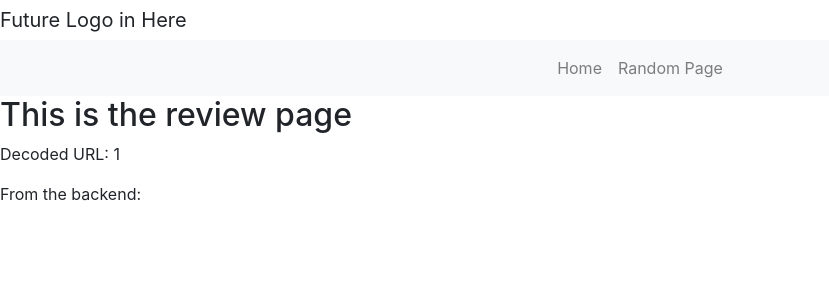
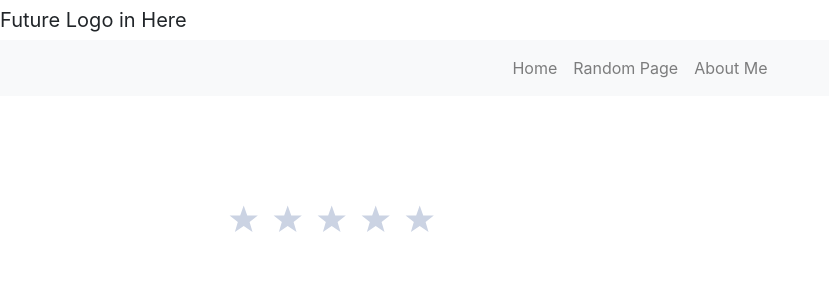
Before and after one commit to randomguy6/MovieWebsite, a React (Create React App) app in the folder client/: page /review/1 in a window 1280 px wide. Shown: the top 300 px of the page, without its empty margins (0-829 px from the left). Built offline with nearby package versions, Linux system fonts and the light colour scheme; no server answers.

Commit message:
Add about page and review body and header

```diff
--- /dev/null
+++ b/client/src/components/About/About.js
@@ -0,0 +1,14 @@
+import React, {Component} from 'react';
+import 'bootstrap/dist/css/bootstrap.min.css';
+import '../App.css';
+
+export default class About extends Component{
+
+  render() {
+    return (
+      <div key="about">
+        <h1>This is the about page</h1>
+      </div>
+    );
+  }
+}
--- a/client/src/components/App.js
+++ b/client/src/components/App.js
@@ -2,8 +2,9 @@ import React, {Component} from 'react';
 import { Route, Switch, BrowserRouter as Router } from 'react-router-dom';
 import Home from "./Home";
 import OtherPage from "./OtherPage/OtherPage";
-import Navigation from "./Navigation/Navigation"
-import Review from "./ReviewPage/Review"
+import Navigation from "./Navigation/Navigation";
+import Review from "./ReviewPage/Review";
+import About from "./About/About";
 import 'bootstrap/dist/css/bootstrap.min.css';
 import './App.css';
 
@@ -19,6 +20,7 @@ export default class App extends Component{
                 <Route exact path="/" component={Home} />
                 <Route exact path="/other/:id" component={OtherPage} />
                 <Route exact path="/review/:id" component={Review} />
+                <Route exact path="/about" component={About} />
             </Switch>
           </div>
         </Router>
--- a/client/src/components/Carousel/Carousel.js
+++ b/client/src/components/Carousel/Carousel.js
@@ -1,5 +1,5 @@
 import React, {Component} from 'react';
-import { Button, Container, Row, Col } from "reactstrap"
+import { Button, Row, Col } from "reactstrap"
 import Carousel from 'react-material-ui-carousel'
 import { Paper } from '@material-ui/core'
 import StarRating from "react-star-ratings"
--- a/client/src/components/Navigation/Navigation.js
+++ b/client/src/components/Navigation/Navigation.js
@@ -15,10 +15,11 @@ export default class Navigation extends Component{
       <div id="navigationBar">
         <Navbar.Brand>Future Logo in Here</Navbar.Brand>
         <Navbar bg="light" sticky="top">
-            <Nav className={style.centered}>
-                <NavLink className="links" exact="true" href="/" >Home</NavLink>
-                <NavLink className="links" exact="true" href="/other/123" >Random Page</NavLink>
-            </Nav>
+          <Nav className={style.centered}>
+              <NavLink exact="true" href="/">Home</NavLink>
+              <NavLink exact="true" href="/other/123">Random Page</NavLink>
+              <NavLink exact="true" href="/about">About Me</NavLink>
+          </Nav>
         </Navbar>
       </div>
     );
--- a/client/src/components/Navigation/Navigation.module.css
+++ b/client/src/components/Navigation/Navigation.module.css
@@ -8,3 +8,7 @@
     margin-left: auto;
     margin-right: auto;
 }
+
+.nav-link a:hover{
+    color: rgb(218,165,32);
+}
--- a/client/src/components/OtherPage/OtherPage.js
+++ b/client/src/components/OtherPage/OtherPage.js
@@ -11,8 +11,8 @@ export default class OtherPage extends Component{
     };
   }
 
-  render() {
-    return (
+  renderTestCarousel(){
+    return(
       <div id="carousel">
         <h1>This is just a playground</h1>
         {console.log("This is used to get the id of the url", this.props.match.params.id)}
@@ -21,7 +21,7 @@ export default class OtherPage extends Component{
             <Paper elevation={5}>
               <div class="row">
                 <div class="col">
-                    <img src="https://bloody-disgusting.com/wp-content/uploads/2019/04/Wicker-Man-e1556216964674.jpg"/>
+                  <img src="https://bloody-disgusting.com/wp-content/uploads/2019/04/Wicker-Man-e1556216964674.jpg" alt="something"/>
                 </div>
                 <div class="col">
                   <Typography variant="h5">Meh</Typography>
@@ -38,4 +38,14 @@ export default class OtherPage extends Component{
       </div>
     );
   }
+
+  render() {
+    return (
+      <div>
+        {this.renderTestCarousel()}
+        <p>Beb Le</p>
+        <p>Hoyo</p>
+      </div>
+    );
   }
+}
--- a/client/src/components/ReviewPage/Review.js
+++ b/client/src/components/ReviewPage/Review.js
@@ -1,4 +1,6 @@
 import React, {Component} from 'react';
+import { Container, Row } from "reactstrap";
+import StarRating from "react-star-ratings";
 import 'bootstrap/dist/css/bootstrap.min.css';
 import style from './Review.module.css';
 
@@ -7,26 +9,65 @@ export default class App extends Component{
   constructor(props){
     super(props)
     this.state = {
-      apiResponse: ""
+      movie: {}
     }
   }
 
   componentDidMount(){
     let name = decodeURI(this.props.match.params.id);
     fetch("/review/"+name)
-      .then(res => res.text())
-      .then(res => this.setState({apiResponse: res}))
+      .then(res => res.json())
+      .then(movie => this.setState({movie}))
+  }
+
+  renderHeader(){
+    return(
+      <Container className={style.header} id="reviewHeader">
+        <h1>{this.state.movie.title}</h1>
+        <StarRating rating={this.state.movie.rating}
+                    starRatedColor="rgb(218,165,32)"
+                    starDimension="30px"
+                />
+      </Container>
+    );
+  }
+
+  generateReview(){
+    const movie = this.state.movie;
+    try{
+      var items = movie.review.split("\n");
+      var ret = [];
+      var count = 0;
+      items.forEach((paragraph) =>{
+        ret.push(
+          <Row key={"paragraph" + count}>
+            <p>{paragraph}</p>
+          </Row>
+        );
+        count++;
+      });
+      return ret;
+    }
+    catch(e){
+      return [];
+    }
+  }
+
+  renderBody(){
+    return(
+      <Container className={style.body} id="reviewBody">
+        {/* <p>{this.state.movie.review}</p> */}
+        {this.generateReview()}
+      </Container>
+    );
   }
 
   render() {
-    let name = this.props.match.params.id;
-    name = decodeURI(name);
     return (
-      <div>
-        <h2>This is the review page</h2>
-        <p>Decoded URL: {name}</p>
-        <p>From the backend: {this.state.apiResponse}</p>
-      </div>
+      <Container className={style.centered} id="review">
+        {this.renderHeader()}
+        {this.renderBody()}
+      </Container>
     );
   }
 }
--- a/client/src/components/ReviewPage/Review.module.css
+++ b/client/src/components/ReviewPage/Review.module.css
@@ -0,0 +1,17 @@
+.centered{
+    margin-left: auto;
+    margin-right: auto;
+}
+
+.header{
+    padding-top: 100px;
+    padding-left: 13%;
+}
+
+.body{
+    margin-top: 50px;
+    font-size: 16px;
+    font-family: Trebuchet;
+    padding-left: 10%;
+    padding-right: 10%;
+}
```
Also changed, not shown: 1 other file (tests, documents, lock files or other folders). Lines whose indentation alone changed are shown as unchanged.
